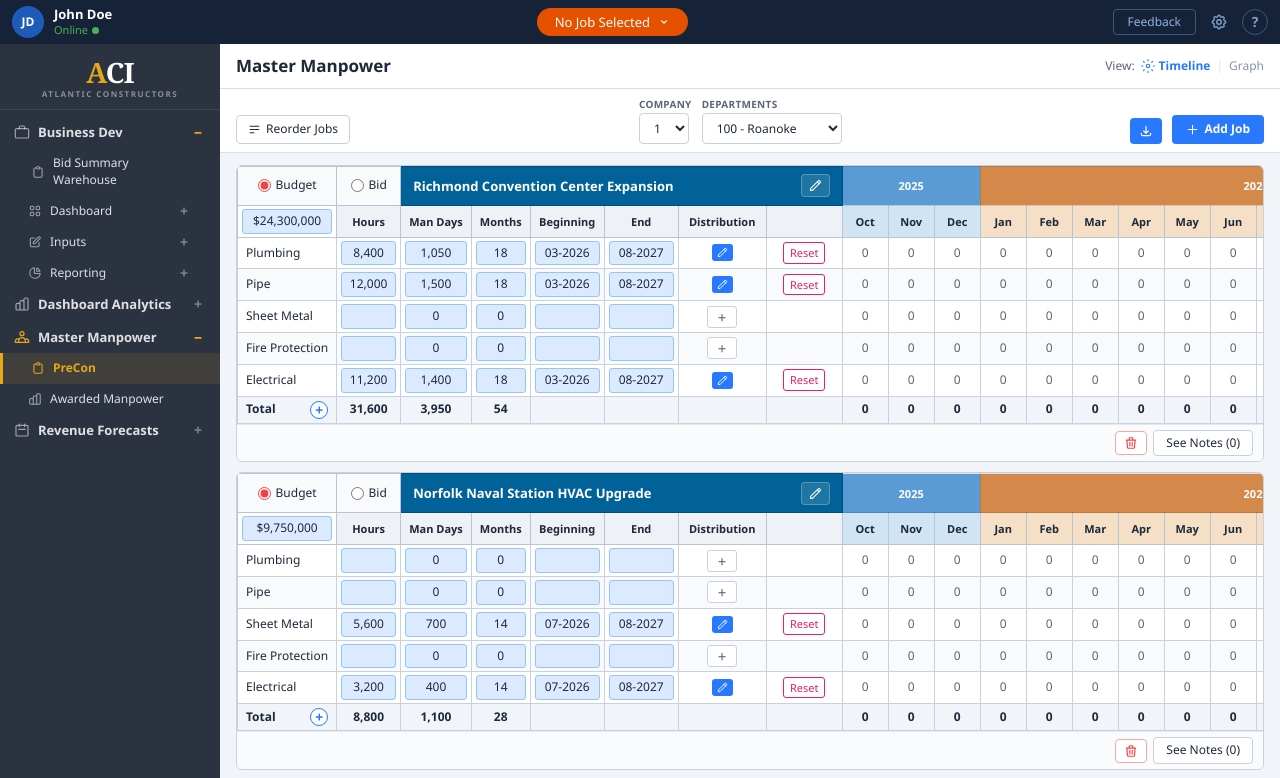
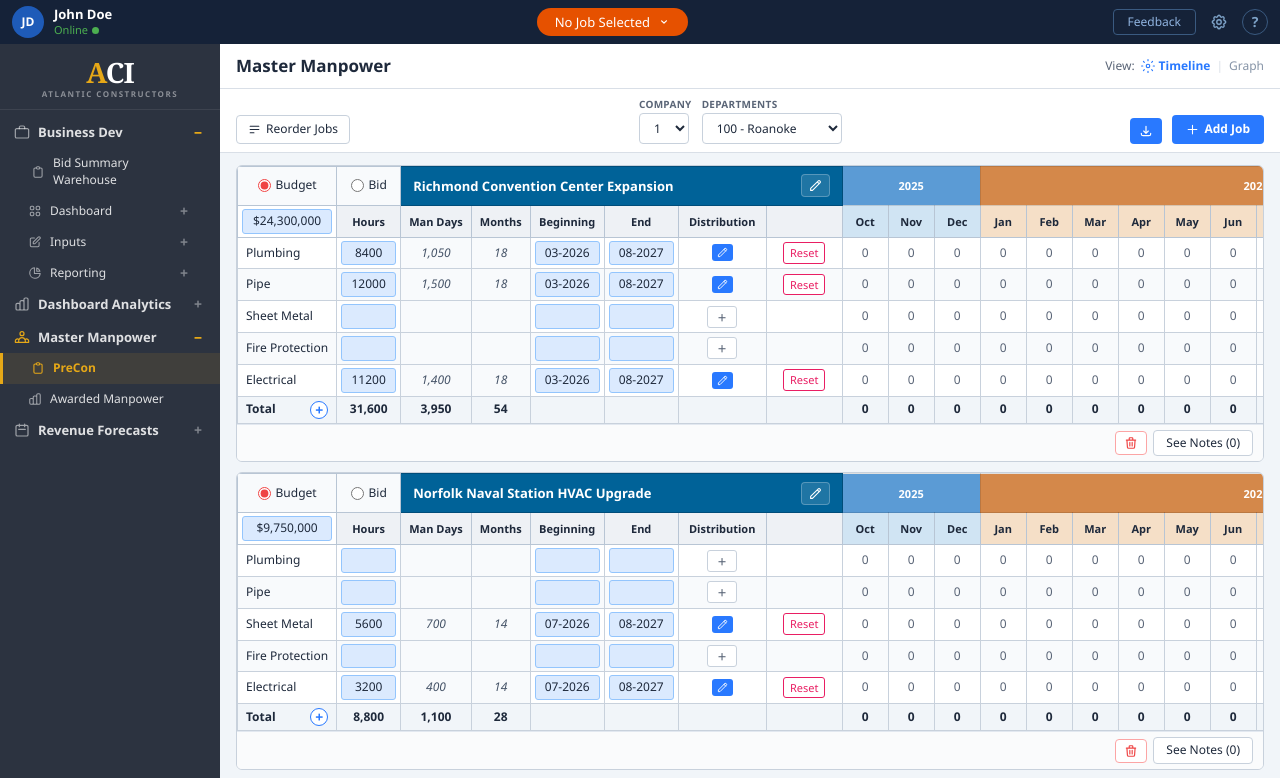
Before and after one commit to po-valentina-josanovic/aci-axiom-demo-app, a Next.js app: page /pre-con in a window 1280 px wide. Shown: the top 778 px of the page. Built offline with nearby package versions, Linux system fonts and the light colour scheme.

Commit message:
Chenged: Table layout on the PreCon page

```diff
--- a/app/pre-con/PreConView.jsx
+++ b/app/pre-con/PreConView.jsx
@@ -13,10 +13,11 @@ const INITIAL_JOBS = [
     name: 'Richmond Convention Center Expansion',
     type: 'precon',
     cost: '$24,300,000',
+    workweekHours: 40,
     shopData: {
-      Plumbing:       { hours: 8400,  manDays: 1050, months: 18, beginning: '03-2026', end: '08-2027' },
-      Pipe:           { hours: 12000, manDays: 1500, months: 18, beginning: '03-2026', end: '08-2027' },
-      Electrical:     { hours: 11200, manDays: 1400, months: 18, beginning: '03-2026', end: '08-2027' },
+      Plumbing:       { hours: 8400,  beginning: '03-2026', end: '08-2027' },
+      Pipe:           { hours: 12000, beginning: '03-2026', end: '08-2027' },
+      Electrical:     { hours: 11200, beginning: '03-2026', end: '08-2027' },
     },
   },
   {
@@ -24,9 +25,10 @@ const INITIAL_JOBS = [
     name: 'Norfolk Naval Station HVAC Upgrade',
     type: 'precon',
     cost: '$9,750,000',
+    workweekHours: 40,
     shopData: {
-      'Sheet Metal':  { hours: 5600,  manDays: 700,  months: 14, beginning: '07-2026', end: '08-2027' },
-      Electrical:     { hours: 3200,  manDays: 400,  months: 14, beginning: '07-2026', end: '08-2027' },
+      'Sheet Metal':  { hours: 5600,  beginning: '07-2026', end: '08-2027' },
+      Electrical:     { hours: 3200,  beginning: '07-2026', end: '08-2027' },
     },
   },
   {
@@ -34,10 +36,11 @@ const INITIAL_JOBS = [
     name: 'Daleville MOB',
     type: 'regular',
     cost: '$7,000,000',
+    workweekHours: 40,
     shopData: {
-      Plumbing:       { hours: 6000,  manDays: 750,  months: 13, beginning: '06-2026', end: '06-2027' },
-      'Sheet Metal':  { hours: 6000,  manDays: 750,  months: 13, beginning: '06-2026', end: '06-2027' },
-      Electrical:     { hours: 7500,  manDays: 938,  months: 13, beginning: '06-2026', end: '06-2027' },
+      Plumbing:       { hours: 6000,  beginning: '06-2026', end: '06-2027' },
+      'Sheet Metal':  { hours: 6000,  beginning: '06-2026', end: '06-2027' },
+      Electrical:     { hours: 7500,  beginning: '06-2026', end: '06-2027' },
     },
   },
   {
@@ -45,10 +48,11 @@ const INITIAL_JOBS = [
     name: 'VT Chiller Plant',
     type: 'regular',
     cost: '$18,549,901',
+    workweekHours: 40,
     shopData: {
-      Pipe:           { hours: 14702, manDays: 1838, months: 22, beginning: '06-2026', end: '03-2028' },
-      'Sheet Metal':  { hours: 549,   manDays: 69,   months: 22, beginning: '06-2026', end: '03-2028' },
-      Electrical:     { hours: 15000, manDays: 1875, months: 22, beginning: '06-2026', end: '03-2028' },
+      Pipe:           { hours: 14702, beginning: '06-2026', end: '03-2028' },
+      'Sheet Metal':  { hours: 549,   beginning: '06-2026', end: '03-2028' },
+      Electrical:     { hours: 15000, beginning: '06-2026', end: '03-2028' },
     },
   },
 ];
@@ -115,13 +119,105 @@ function TrashIcon({ size = 14 }) {
 //  2-7: ProjectName (colspan 6) → ManDays / Months / Beginning / End / Distribution / (empty actions hdr)
 //  8+: Year groups  → Month names → 0s
 
-function PreConJobSection({ job }) {
+function calcMonths(beg, end) {
+  if (!beg || !end) return null;
+  const [bm, by] = beg.split('-').map(Number);
+  const [em, ey] = end.split('-').map(Number);
+  if (!bm || !by || !em || !ey) return null;
+  const n = (ey - by) * 12 + (em - bm) + 1;
+  return n > 0 ? n : null;
+}
+
+function EditJobModal({ job, onClose, onSave }) {
+  const [name, setName] = useState(job.name);
+  const [workweekHours, setWorkweekHours] = useState(job.workweekHours ?? 40);
+
+  const fieldStyle = { width: '100%', padding: '9px 12px', fontSize: '13px', border: '1px solid #c8d1dc', borderRadius: '6px', color: '#1e293b', outline: 'none', boxSizing: 'border-box', background: '#fff' };
+
+  return (
+    <div style={{ position: 'fixed', inset: 0, background: 'rgba(0,0,0,0.4)', zIndex: 1000, display: 'flex', alignItems: 'center', justifyContent: 'center' }}
+      onClick={e => { if (e.target === e.currentTarget) onClose(); }}>
+      <div style={{ background: '#fff', borderRadius: '10px', width: '480px', boxShadow: '0 8px 32px rgba(0,0,0,0.18)', overflow: 'hidden' }}>
+        {/* Header */}
+        <div style={{ display: 'flex', alignItems: 'center', justifyContent: 'space-between', padding: '20px 24px 16px' }}>
+          <span style={{ fontSize: '18px', fontWeight: 700, color: '#1e293b' }}>Edit Job Details</span>
+          <button onClick={onClose} style={{ background: 'none', border: 'none', cursor: 'pointer', color: '#5a6577', display: 'flex', alignItems: 'center', padding: '2px' }}>
+            <svg width="20" height="20" fill="none" stroke="currentColor" viewBox="0 0 24 24">
+              <path strokeLinecap="round" strokeLinejoin="round" strokeWidth={2} d="M6 18L18 6M6 6l12 12" />
+            </svg>
+          </button>
+        </div>
+        {/* Body */}
+        <div style={{ padding: '0 24px 24px', display: 'flex', flexDirection: 'column', gap: '16px' }}>
+          <div>
+            <div style={{ fontSize: '13px', fontWeight: 600, color: '#1e293b', marginBottom: '8px' }}>Job Name</div>
+            <input value={name} onChange={e => setName(e.target.value)} style={fieldStyle} />
+          </div>
+          <div>
+            <div style={{ fontSize: '13px', fontWeight: 600, color: '#1e293b', marginBottom: '10px' }}>Workweek hours:</div>
+            <div style={{ display: 'flex', flexDirection: 'column', gap: '9px' }}>
+              {WORKWEEK_OPTIONS.map(opt => (
+                <label key={opt} style={{ display: 'flex', alignItems: 'center', gap: '10px', fontSize: '14px', color: '#1e293b', cursor: 'pointer', userSelect: 'none' }}>
+                  <input type="radio" name="edit-workweek" checked={workweekHours === opt} onChange={() => setWorkweekHours(opt)}
+                    style={{ width: '15px', height: '15px', accentColor: '#2979ff', margin: 0, cursor: 'pointer' }} />
+                  {opt}
+                </label>
+              ))}
+            </div>
+          </div>
+          <div style={{ display: 'flex', justifyContent: 'flex-end', gap: '10px', marginTop: '8px' }}>
+            <button onClick={onClose} style={{ padding: '8px 22px', fontSize: '13px', fontWeight: 500, color: '#1e293b', background: '#fff', border: '1px solid #c8d1dc', borderRadius: '6px', cursor: 'pointer' }}>
+              Cancel
+            </button>
+            <button onClick={() => { onSave({ name: name.trim() || job.name, workweekHours }); onClose(); }}
+              style={{ padding: '8px 22px', fontSize: '13px', fontWeight: 600, color: '#fff', background: '#1a5276', border: 'none', borderRadius: '6px', cursor: 'pointer' }}>
+              Save
+            </button>
+          </div>
+        </div>
+      </div>
+    </div>
+  );
+}
+
+function PreConJobSection({ job: initialJob, onUpdate }) {
+  const [job, setJob] = useState(initialJob);
   const [mode, setMode] = useState('budget');
+  const [showEdit, setShowEdit] = useState(false);
+  const hoursPerDay = (job.workweekHours ?? 40) / 5;
+
+  function handleSaveEdit({ name, workweekHours }) {
+    const updated = { ...job, name, workweekHours };
+    setJob(updated);
+    onUpdate?.(updated);
+  }
+
+  const [shopRows, setShopRows] = useState(() =>
+    SHOPS.reduce((acc, shop) => {
+      const d = job.shopData[shop];
+      acc[shop] = d ? { hours: d.hours, beginning: d.beginning, end: d.end } : { hours: '', beginning: '', end: '' };
+      return acc;
+    }, {})
+  );
+
+  function updateRow(shop, field, value) {
+    setShopRows(prev => ({ ...prev, [shop]: { ...prev[shop], [field]: value } }));
+  }
+
+  function deriveManDays(hours) {
+    const h = parseFloat(String(hours).replace(/,/g, ''));
+    return h > 0 ? Math.round(h / hoursPerDay) : null;
+  }
 
   const totals = SHOPS.reduce(
     (acc, s) => {
-      const d = job.shopData[s];
-      if (d) { acc.hours += d.hours; acc.manDays += d.manDays; acc.months += d.months; }
+      const row = shopRows[s];
+      const h = parseFloat(String(row.hours).replace(/,/g, '')) || 0;
+      const md = h > 0 ? Math.round(h / hoursPerDay) : 0;
+      const mo = calcMonths(row.beginning, row.end) ?? 0;
+      acc.hours += h;
+      acc.manDays += md;
+      acc.months += mo;
       return acc;
     },
     { hours: 0, manDays: 0, months: 0 },
@@ -206,7 +302,7 @@ function PreConJobSection({ job }) {
                       Manual
                     </span>
                   )}
-                  <button style={{ background: 'rgba(255,255,255,0.12)', border: '1px solid rgba(255,255,255,0.25)', borderRadius: '4px', color: '#fff', cursor: 'pointer', padding: '4px 7px', display: 'flex', alignItems: 'center' }}>
+                  <button onClick={() => setShowEdit(true)} style={{ background: 'rgba(255,255,255,0.12)', border: '1px solid rgba(255,255,255,0.25)', borderRadius: '4px', color: '#fff', cursor: 'pointer', padding: '4px 7px', display: 'flex', alignItems: 'center' }}>
                     <PencilIcon size={13} color="#fff" />
                   </button>
                 </div>
@@ -248,18 +344,30 @@ function PreConJobSection({ job }) {
           <tbody>
             {/* ── Data rows: Trade | values | actions | 0s ── */}
             {SHOPS.map((shop, idx) => {
-              const d = job.shopData[shop];
+              const row = shopRows[shop];
+              const hasData = !!row.hours || !!row.beginning || !!row.end;
+              const manDays = deriveManDays(row.hours);
+              const months = calcMonths(row.beginning, row.end);
+              const calcCellStyle = { ...tdBase, background: '#f8fafc', color: '#475569', fontStyle: 'italic' };
               return (
                 <tr key={shop} style={{ background: idx % 2 === 0 ? '#fff' : '#f8fafc' }}>
                   {/* Col 0: trade name */}
                   <td style={{ ...tdBase, textAlign: 'left', fontWeight: 500 }}>{shop}</td>
-                  {d ? (
+                  {hasData ? (
                     <>
-                      <td style={tdInput}><input style={inputStyle} defaultValue={d.hours.toLocaleString()} /></td>
-                      <td style={tdInput}><input style={inputStyle} defaultValue={d.manDays.toLocaleString()} /></td>
-                      <td style={tdInput}><input style={inputStyle} defaultValue={d.months} /></td>
-                      <td style={tdInput}><input style={inputStyle} defaultValue={d.beginning} /></td>
-                      <td style={tdInput}><input style={inputStyle} defaultValue={d.end} /></td>
+                      <td style={tdInput}>
+                        <input style={inputStyle} value={row.hours} onChange={e => updateRow(shop, 'hours', e.target.value)} />
+                      </td>
+                      {/* Man Days — calculated */}
+                      <td style={calcCellStyle}>{manDays != null ? manDays.toLocaleString() : ''}</td>
+                      {/* Months — calculated */}
+                      <td style={calcCellStyle}>{months != null ? months : ''}</td>
+                      <td style={tdInput}>
+                        <input style={inputStyle} value={row.beginning} onChange={e => updateRow(shop, 'beginning', e.target.value)} />
+                      </td>
+                      <td style={tdInput}>
+                        <input style={inputStyle} value={row.end} onChange={e => updateRow(shop, 'end', e.target.value)} />
+                      </td>
                       {/* Col 6: Distribution — edit button */}
                       <td style={{ ...tdBase, padding: '2px 5px' }}>
                         <button style={{ background: '#2979ff', border: 'none', borderRadius: '3px', color: '#fff', cursor: 'pointer', padding: '3px 5px', display: 'flex', alignItems: 'center', margin: '0 auto' }}>
@@ -275,11 +383,19 @@ function PreConJobSection({ job }) {
                     </>
                   ) : (
                     <>
-                      <td style={tdInput}><input style={inputStyle} /></td>
-                      <td style={tdInput}><input style={inputStyle} defaultValue="0" /></td>
-                      <td style={tdInput}><input style={inputStyle} defaultValue="0" /></td>
-                      <td style={tdInput}><input style={inputStyle} /></td>
-                      <td style={tdInput}><input style={inputStyle} /></td>
+                      <td style={tdInput}>
+                        <input style={inputStyle} value={row.hours} onChange={e => updateRow(shop, 'hours', e.target.value)} />
+                      </td>
+                      {/* Man Days — calculated, empty until hours entered */}
+                      <td style={calcCellStyle}></td>
+                      {/* Months — calculated, empty until dates entered */}
+                      <td style={calcCellStyle}></td>
+                      <td style={tdInput}>
+                        <input style={inputStyle} value={row.beginning} onChange={e => updateRow(shop, 'beginning', e.target.value)} />
+                      </td>
+                      <td style={tdInput}>
+                        <input style={inputStyle} value={row.end} onChange={e => updateRow(shop, 'end', e.target.value)} />
+                      </td>
                       {/* Col 6: Distribution — + button */}
                       <td style={{ ...tdBase, padding: '2px 5px' }}>
                         <button style={{ background: '#fff', border: '1px solid #c8d1dc', borderRadius: '3px', color: '#5a6577', cursor: 'pointer', padding: '1px 10px', fontSize: '15px', lineHeight: '1.2' }}>
@@ -330,6 +446,7 @@ function PreConJobSection({ job }) {
           See Notes (0)
         </button>
       </div>
+      {showEdit && <EditJobModal job={job} onClose={() => setShowEdit(false)} onSave={handleSaveEdit} />}
     </div>
   );
 }
```
